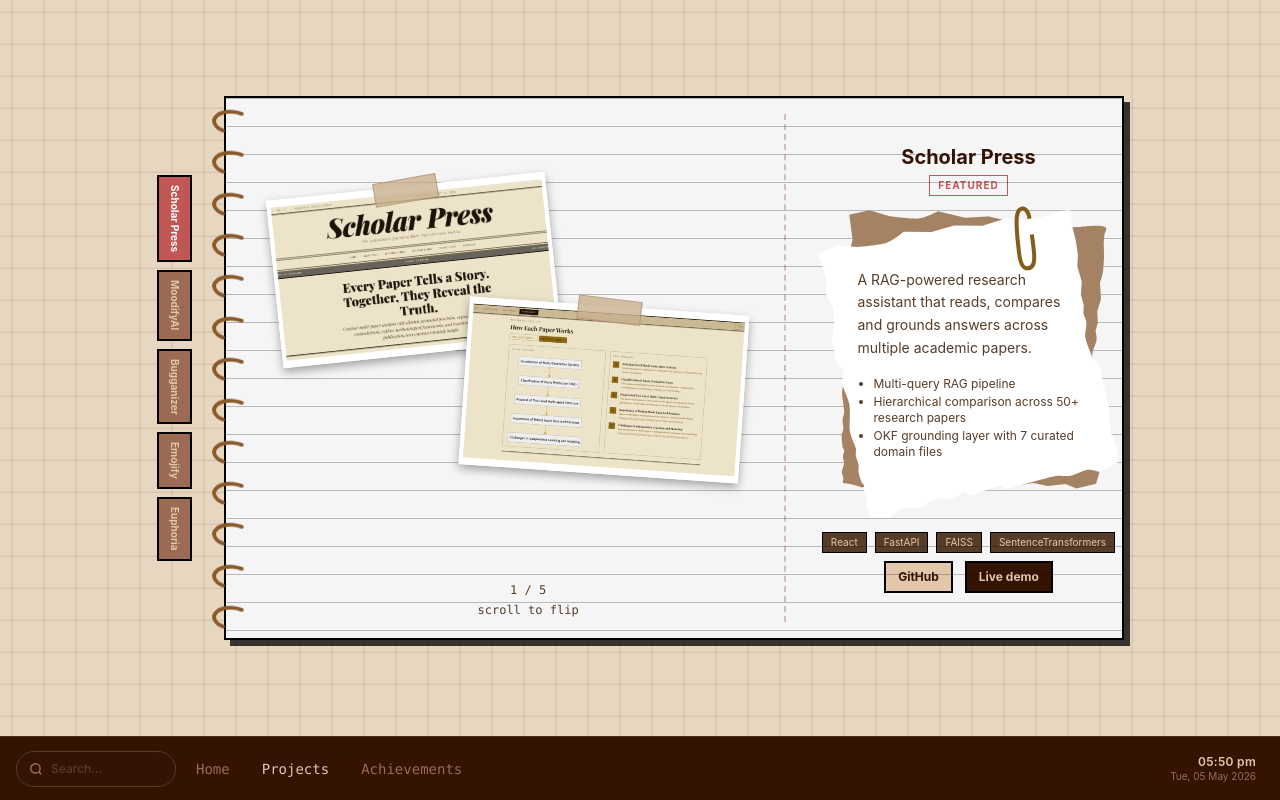
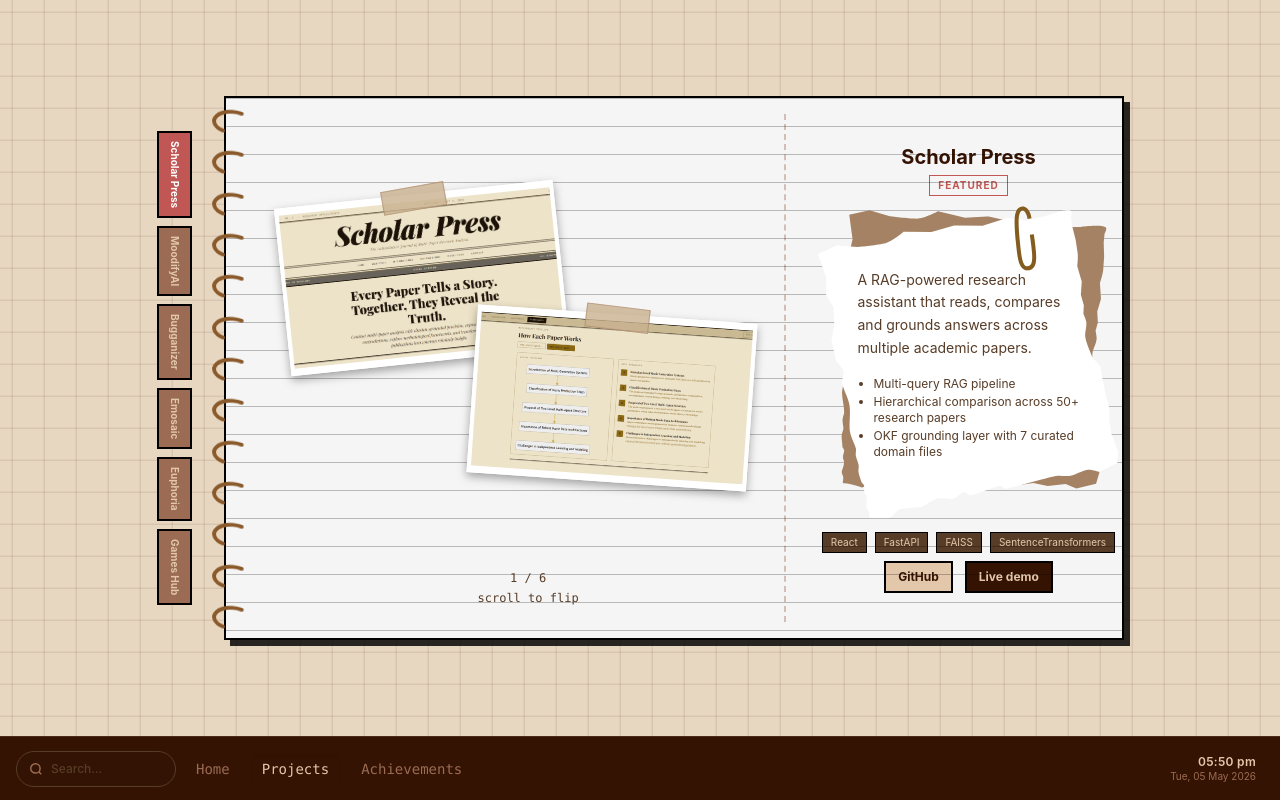
Before and after one commit to Sami210105/portfolio, a React (Vite) app: page / in a window 1280 px wide. Both pictures are taken after a click on the button "Projects". Built offline with nearby package versions, Linux system fonts and the light colour scheme.

Commit message:
added another prj games-hub

```diff
--- a/src/components/folders/projects/Polaroid.jsx
+++ b/src/components/folders/projects/Polaroid.jsx
@@ -8,7 +8,7 @@ export default function Polaroid({ src, alt, index }) {
         marginTop: index === 1 ? "120px" : "0px",
         marginLeft: index === 1 ? "-90px" : "0px",
       }}
-      className="relative bg-white border-4 border-white shadow-[0_4px_10px_rgba(0,0,0,0.35)] w-[280px] top-18 left-8"
+      className="relative bg-white border-4 border-white shadow-[0_4px_10px_rgba(0,0,0,0.35)] w-[280px] top-20 left-10"
     >
       <div
         style={{ transform: `translateX(-50%) rotate(${index === 0 ? "-4deg" : "3deg"})` }}
--- a/src/components/folders/projects/notebookData.js
+++ b/src/components/folders/projects/notebookData.js
@@ -18,19 +18,17 @@ export const PROJECTS = [
     id: "moodify",
     title: "MoodifyAI",
     pitch:
-      "Reads the emotional tone of text and turns it into music-mood suggestions with a fully animated frontend.",
+      "Reads the emotional tone of text and turns it into music-mood suggestions.",
     metrics: [
       "GoEmotions + MiniLM + Logistic Regression for 6-class emotion detection.",
       "Achieved 82% accuracy with targeted data augmentation.",
       "Last.fm API for mood-to-genre recommendations.",
     ],
     tech: [
-      "Python",
       "FastAPI",
       "React",
       "HuggingFace",
       "Scikit-learn",
-      "Transformers",
     ],
     github: "https://github.com/Sami210105/moodify-ai",
     live: "#",
@@ -40,20 +38,29 @@ export const PROJECTS = [
     id: "bugganizer",
     title: "Bugganizer",
     pitch:
-      "A lightweight desktop todo / bug tracker, built to get hands dirty with a native app shell around a React frontend.",
-    metrics: ["Native desktop shell", "Local-first task storage"],
-    tech: ["JavaScript", "React", "Tauri"],
+      "A lightweight desktop todo tracker, where users can track and assign tasks.",
+    metrics: [
+      "Lightweight desktop-native performance",
+      "Multi-user assignment with 3 task states",
+      "CRUD task management: Create, edit, complete, and delete tasks",
+    ],
+    tech: ["Tailwind css", "React", "Tauri"],
     github: "https://github.com/Sami210105/bugganizer",
     live: "#",
     images: ["/projects/bugganizer1.png", "/projects/bugganizer2.png"],
   },
   {
-    id: "emojify",
-    title: "Emojify",
+    id: "emosaic",
+    title: "Emosaic",
     pitch:
       "Turns any photo into an emoji mosaic using a custom patch-based CNN trained on ADE20K and HuggingFace image sets.",
-    metrics: ["Custom PatchCNN architecture", "Trained on ADE20K dataset"],
-    tech: ["Python", "PyTorch", "OpenCV"],
+    metrics: [
+      "Custom PatchCNN architecture",
+      "Trained on ADE20K dataset",
+      "33K+ balanced training patches",
+      "~5-6 emosaic generation time",
+    ],
+    tech: ["Python", "PyTorch", "OpenCV", "CNN"],
     github: "https://github.com/Sami210105",
     live: "#",
     images: ["/projects/emojify1.png", "/projects/emojify2.png"],
@@ -62,11 +69,26 @@ export const PROJECTS = [
     id: "euphoria",
     title: "Euphoria",
     pitch:
-      "Full event website for the college fest, built end to end — landing page, schedule and registration flow.",
-    metrics: ["MERN stack, built solo"],
+      "Full event website for the college fest, built end to end landing page, schedule and registration flow.",
+    metrics: ["MERN stack", "Interactive UI","Responsive design", "Dynamic registration form"],
     tech: ["MongoDB", "Express", "React", "Node"],
     github: "https://github.com/Sami210105",
     live: "#",
     images: ["/projects/euphoria1.png", "/projects/euphoria2.png"],
   },
+  {
+    id: "games-hub",
+    title: "Games Hub",
+    pitch:
+      "AI arcade platform where users can customize classic games using natural-language prompts and export their personalized versions.",
+    metrics: [
+      "Prompts are converted to customized game themes, backgrounds and assets.",
+      "Real-time theme generation",
+      "Exportable custom games",
+    ],
+    tech: ["HTML", "CSS", "JavaScript", "Segmind, ClipDrop API"],
+    github: "https://github.com/Sami210105/Games_Hub",
+    live: "https://games-hub-380n.onrender.com/",
+    images: ["/projects/games-hub1.png", "/projects/games-hub2.png"],
+  },
 ];
--- a/src/components/pages/ProjectsPage.jsx
+++ b/src/components/pages/ProjectsPage.jsx
@@ -139,7 +139,7 @@ export default function ProjectsPage() {
                     <ProjectFace project={project} />
 
                     {/* Indicator */}
-                    <div className="absolute bottom-4 left-60 text-xs font-mono text-[#573c27] px-3 py-1 z-20 pointer-events-none text-center">
+                    <div className="absolute bottom-7 left-60 text-xs font-mono text-[#573c27] px-3 py-1 z-20 pointer-events-none text-center">
                       {i + 1} / {PROJECTS.length}
                       <p className="text-[12px] mt-1">scroll to flip</p>
                     </div>
```
Also changed, not shown: public/projects/games-hub1.png (added), public/projects/games-hub2.png (added).
